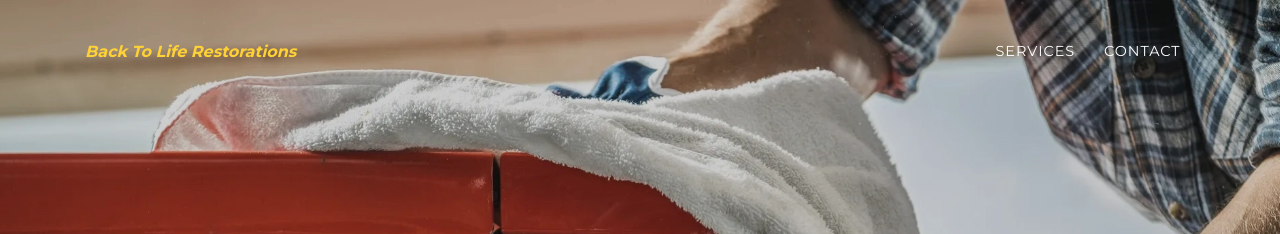
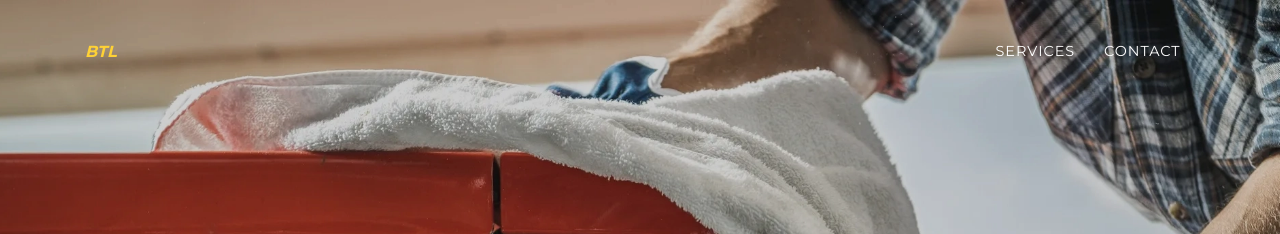
Before and after one commit to cbcen/BTLL, a Jekyll site: the page built from index.md, in a window 1280 px wide and 1400 px high. Shown: the top 234 px of the window. Built offline with Jekyll 4.4.1, drawn with Linux system fonts in a browser that asks for light colours; some web fonts are replaced; some of the changed text lies outside the part shown.

Commit message:
Map improvements

```diff
--- a/_config.yml
+++ b/_config.yml
@@ -17,7 +17,7 @@
 url    : "" # the base hostname & protocol for your site, e.g. http://example.com
 baseurl: "/aetherna" # the subpath of your site, e.g. /blog
 
-title      : Back To Life Restorations
+title      : BTL
 email      : marta@niepodam.pl #this is also the email contact forms will go to
 description: "Heanor based Classic Cars Restorations"
 author     : BTL
--- a/_includes/contact_map.html
+++ b/_includes/contact_map.html
@@ -9,10 +9,22 @@
         <h3 class="section-subheading text-muted">{{ site.data.sitetext[site.locale].contact.text | default: "" }}</h3>
       </div>
     </div>
-    <div class="row">
-      <div class="col-lg-12">
-        Tutaj start
-        <div style="width: 100%; max-width: 400px; height: 400px; margin: auto;">
+
+    <div class="row d-flex align-items-center justify-content-center">
+      <!-- Left: Address -->
+      <div class="col-md-6 text-center text-md-start mb-4 mb-md-0">
+        <h4 class="section-subheading text-md-start text-white">Our Address</h4>
+        <p class="text-white">
+          {{site.data.sitetext[site.locale].contact.address1}}<br>
+          {{site.data.sitetext[site.locale].contact.address2}}<br>
+          {{site.data.sitetext[site.locale].contact.postcode}}<br>
+          {{site.data.sitetext[site.locale].contact.city}}<br>
+        </p>
+      </div>
+
+      <!-- Right: Map -->
+      <div class="col-md-6">
+        <div style="width: 100%; height: 100%; max-width: 100%; aspect-ratio: 1 / 1;">
           <iframe
             width="100%"
             height="100%"
--- a/_sass/base/_page.scss
+++ b/_sass/base/_page.scss
@@ -17,6 +17,10 @@
 
 .text-primary {
   color: $primary !important;
+}
+
+.text-white {
+  color: $white !important;
 }
 
 h1,
```
Also changed, not shown: other parts of _includes/contact_map.html (+0 -2 lines), _data/sitetext.yml (+7 -11 lines). Lines whose indentation alone changed are shown as unchanged.
